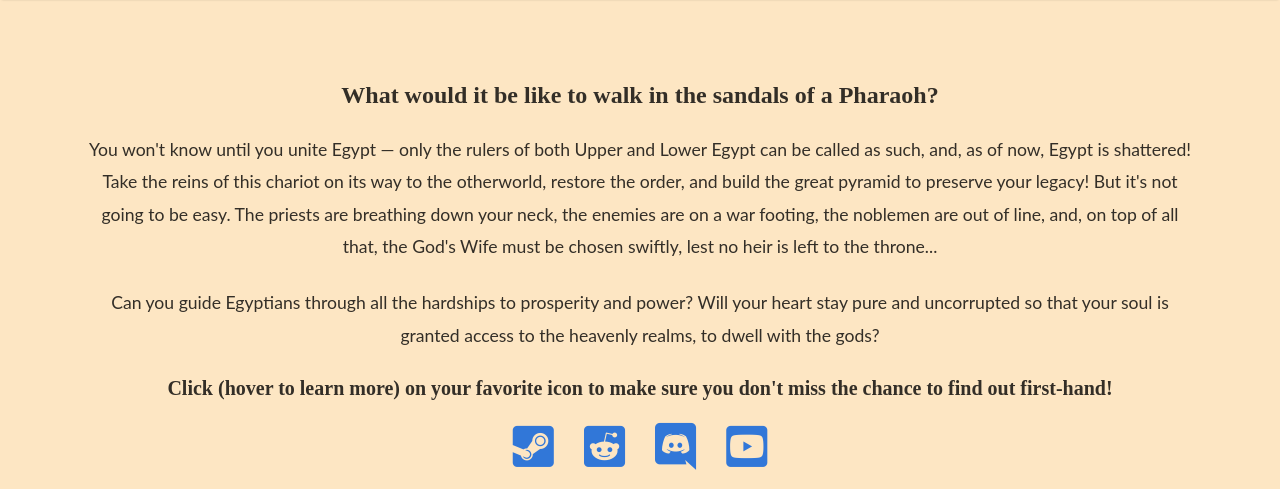
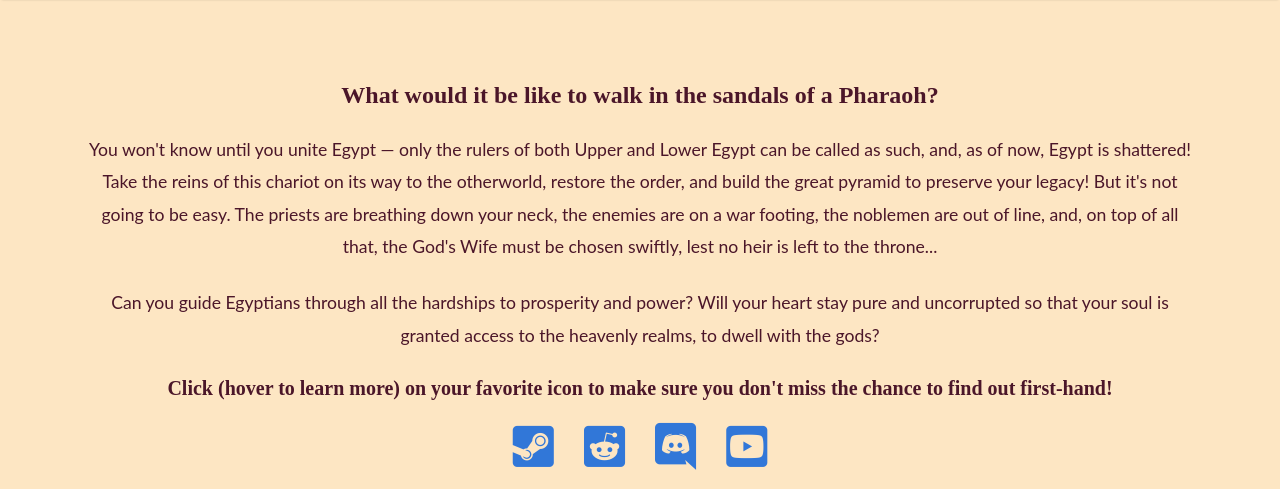
Before and after one commit to OrsonDWitt/OrsonDWitt.github.io, a Jekyll site: the page built from _pages/egypt.md, in a window 1280 px wide. Shown: the top 489 px of the page. Built offline with Jekyll 4.4.1, drawn with Linux system fonts in a browser that asks for light colours; nearby versions of some CDN libraries.

Commit message:
Update egypt.md

```diff
--- a/_pages/egypt.md
+++ b/_pages/egypt.md
@@ -7,7 +7,7 @@ comments: false
 
 <div>
 	<div class="container">
-	<div class="row text-md-center text-lg-center text-xl-center">
+	<div class="row text-md-center text-lg-center text-xl-center" style="color:#4b1629">
 	    <div class="col-xs-8 mx-auto ml-xs-0 ml-sm-0">
 		<h4 class="font-weight-bold text-h0">What would it be like to walk in the sandals of a Pharaoh?</h4>
 		<p class="col20">You won't know until you unite Egypt — only the rulers of both Upper and Lower Egypt can be called as such, and, as of now, Egypt is shattered! Take the reins of this chariot on its way to the otherworld, restore the order, and build the great pyramid to preserve your legacy! But it's not going to be easy. The priests are breathing down your neck, the enemies are on a war footing, the noblemen are out of line, and, on top of all that, the God's Wife must be chosen swiftly, lest no heir is left to the throne...
@@ -20,7 +20,7 @@ comments: false
 
 <div class="container">
     <div class="row">
-      <div class="col-lg-8 col-md-10 col-xs-12 mx-auto text-center">
+      <div class="col-lg-8 col-md-10 col-xs-12 mx-auto text-center" style="color:#4b1629">
         <ul class="list-inline text-center">
           {% if site.steam_creator_page %}
           <li class="list-inline-item">
```
